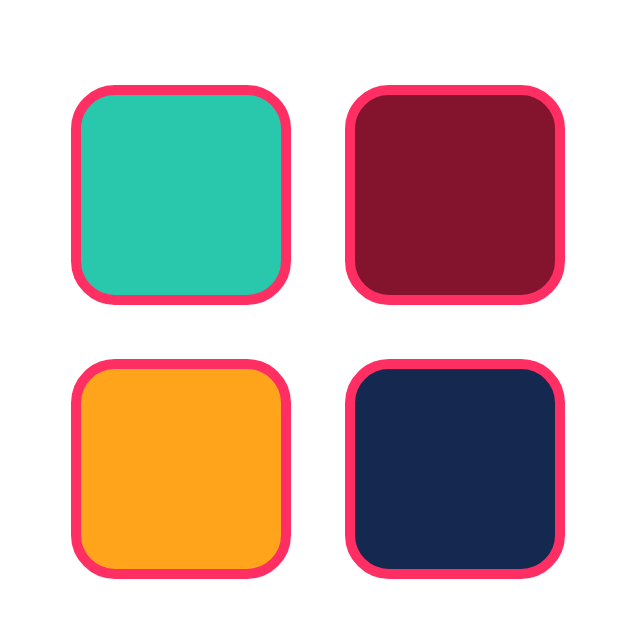
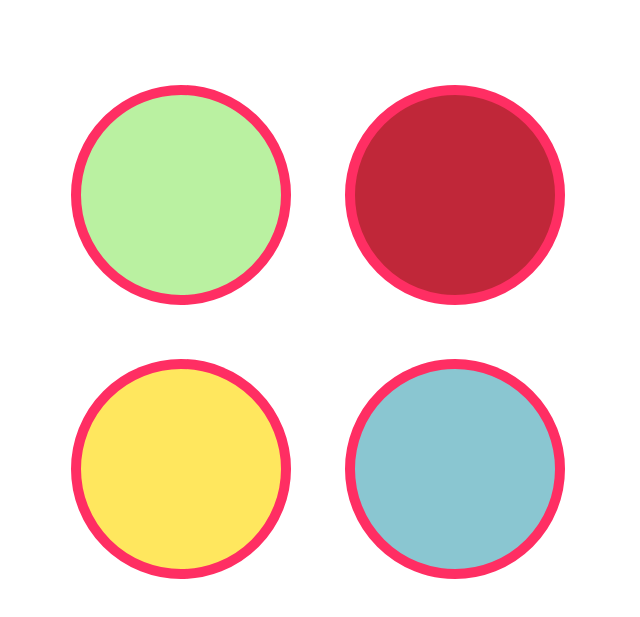
Before and after one commit to stephiesuzanne/SimonGame, a plain HTML site: page index.html in a window 1280 px wide. Shown: the part 141-758 px from the top of the page, without its empty margins (322-962 px from the left). Drawn offline with nearby package versions, Linux system fonts and the light colour scheme.

Commit message:
updated colors

```diff
--- a/styles.css
+++ b/styles.css
@@ -23,7 +23,7 @@ body {
   height: 200px;
   width: 200px;
   border: 10px solid #ff2e63;
-  border-radius: 20%;
+  border-radius: 50%;
 }
 
 .game-over {
@@ -32,19 +32,19 @@ body {
 }
 
 .red {
-  background-color: #84142d;
+  background-color: #c02739;
 }
 
 .green {
-  background-color: #29c7ac;
+  background-color: #baf1a1;
 }
 
 .blue {
-  background-color: #142850;
+  background-color: #8ac6d1;
 }
 
 .yellow {
-  background-color: #ffa41b;
+  background-color: #ffe75e;
 }
 
 .pressed {
```
